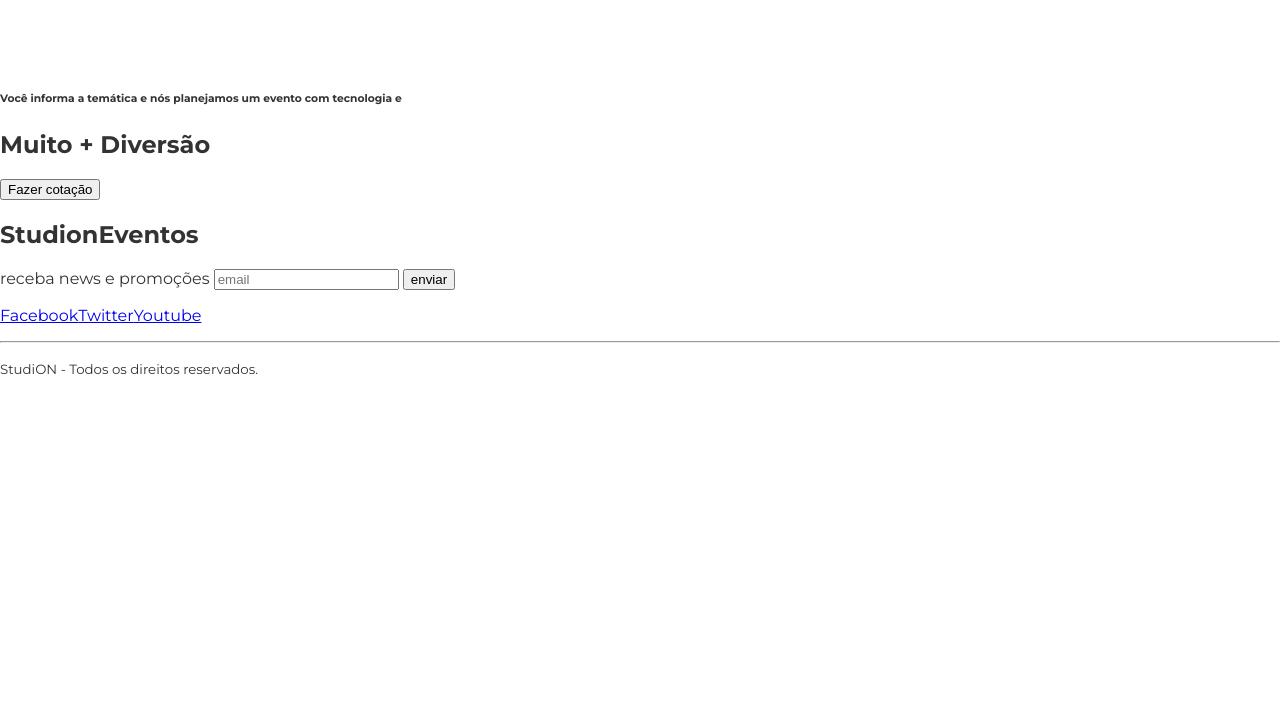
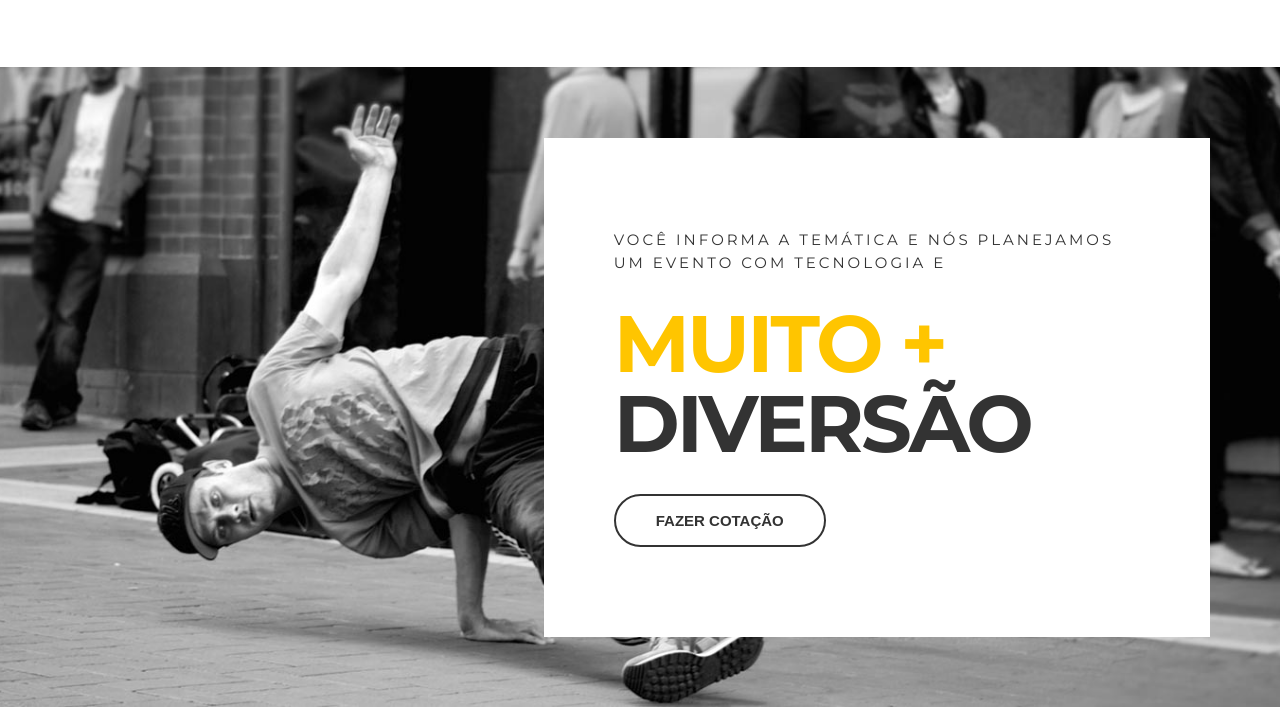
Before and after one commit to JessicaGPW/StudiON, a website: page SRC/index.html in a window 1280 px wide. Shown: the part 1480-2204 px from the top of the page. Before the commit the page ends 1874 px from the top, so only its background shows below. Drawn offline with Linux system fonts and the light colour scheme.

Commit message:
feat(quote): Styling the Quote section

```diff
--- a/SRC/index.html
+++ b/SRC/index.html
@@ -110,15 +110,16 @@
         </div>
       </section>
 
-      <section>
-        <div>
-          <h6>
-            Você informa a temática e nós planejamos um evento com tecnologia e
-          </h6>
+      <section class="quote">
+        <div class="container quote__container">
+          <div class="quote__copy">
 
-          <h2><span>Muito + </span>Diversão</h2>
+            <h6> Você informa a temática e nós planejamos um evento com tecnologia e </h6>
 
-          <button>Fazer cotação</button>
+            <h2><span class="copy--primary">Muito + </span>Diversão</h2>
+
+            <button class="btn btn--quote">Fazer cotação</button>
+          </div>
         </div>
       </section>
     </main>
--- a/SRC/style.css
+++ b/SRC/style.css
@@ -219,3 +219,51 @@ border-color: var(--color-primary);
 background: unset;
 box-shadow:  0 1rem 1rem #0006;
 }
+
+.quote {
+  background-image: url(./images/parallax.jpg);
+  background-attachment: fixed;
+  background-repeat: no-repeat;
+  background-size: cover;
+  background-position: center;
+}
+
+.quote__container {
+  display: grid;
+  align-items: center;
+  justify-items: end;
+  min-height: 80vh;
+}
+
+.quote__copy {
+  background-color: #fff;
+  padding: 5.625rem 4.375rem;
+}
+
+.quote__copy h6 {
+  font-size: 00.9375rem;
+  font-weight: 400;
+  letter-spacing: 0.1875rem;
+  line-height: 1.4375rem;
+  width: 53ch;
+  text-transform: uppercase;
+  margin: 0;
+}
+
+.quote__copy h2 {
+  font-size: 5rem;
+  line-height: 5rem;
+  text-transform: uppercase;
+  letter-spacing: -0.1875rem ;
+  margin: 1.875rem 0;
+}
+
+.quote__copy h2 span {
+  display: block;
+}
+
+.btn--quote {
+  color: var(--color-copy);
+  border-color: var(--color-copy);
+  background: unset;
+}
```
